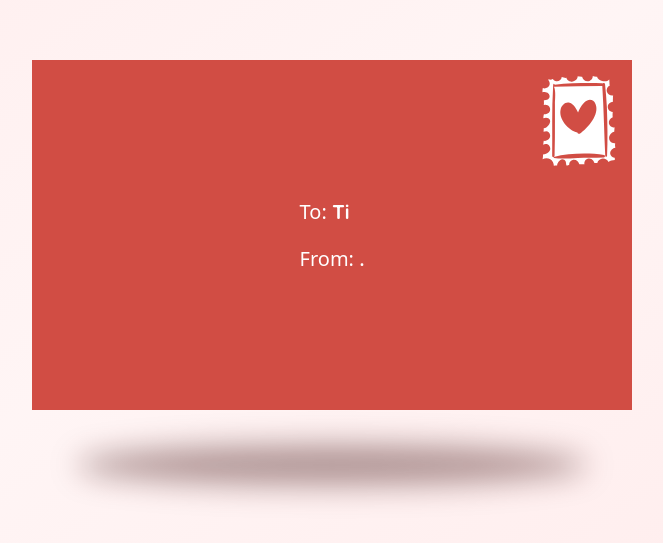
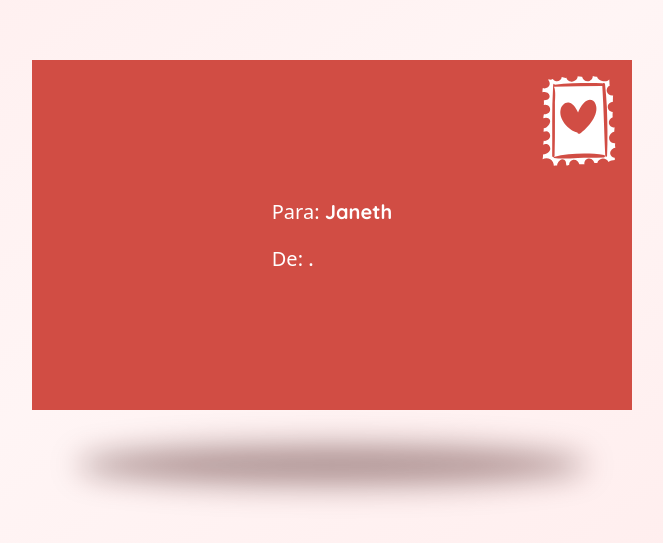
Before and after one commit to adolfohh/carta.github.io, a plain HTML site: page index.html in a window 1280 px wide. Shown: the part 215-758 px from the top of the page, without its empty margins (308-971 px from the left). Drawn offline with Linux system fonts and the light colour scheme.

Commit message:
Update index.html

```diff
--- a/index.html
+++ b/index.html
@@ -18,11 +18,11 @@
                     </div>
                     <div class="address">
                         <p>
-                            <span>To:</span>
-                            <span>Ti</span>
+                            <span>Para:</span>
+                            <span>Janeth</span>
                         </p>
                         <p>
-                            <span>From:</span>
+                            <span>De:</span>
                             <span>.</span>
                         </p>
                     </div>
```
